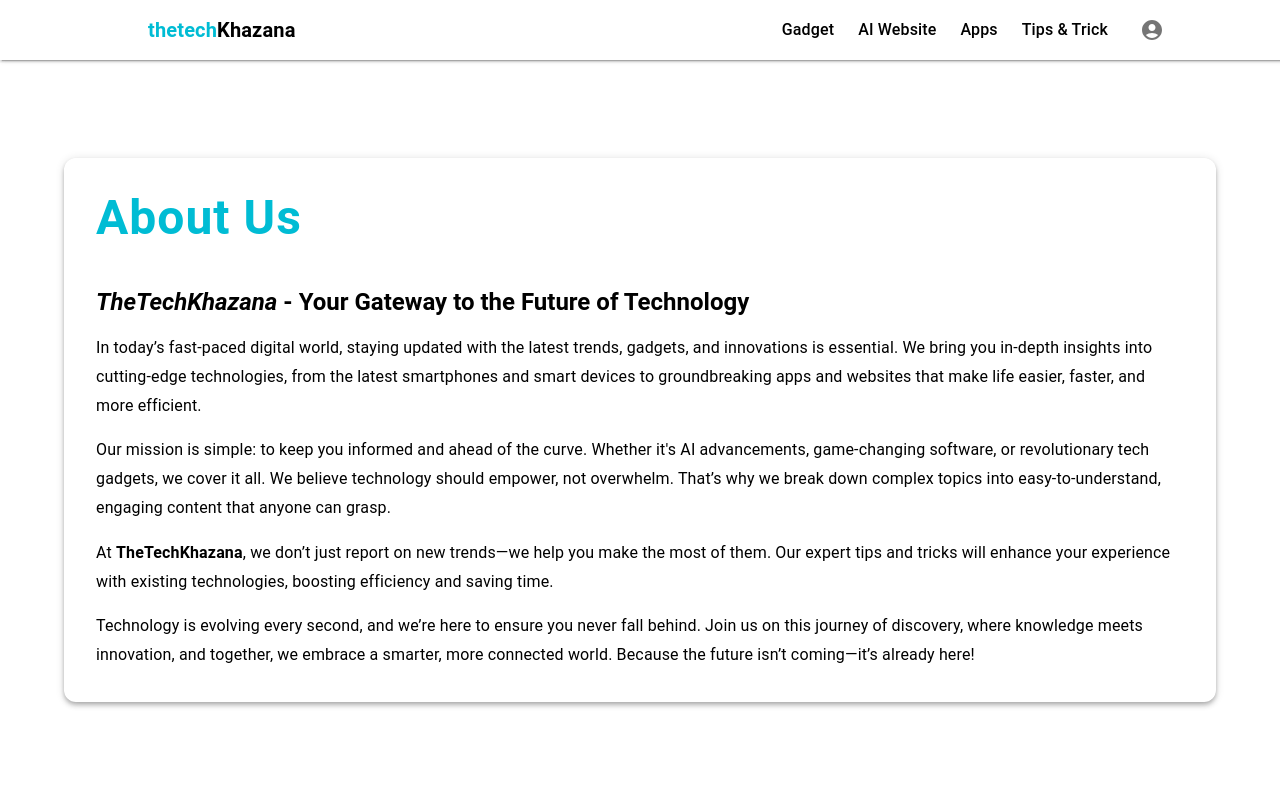
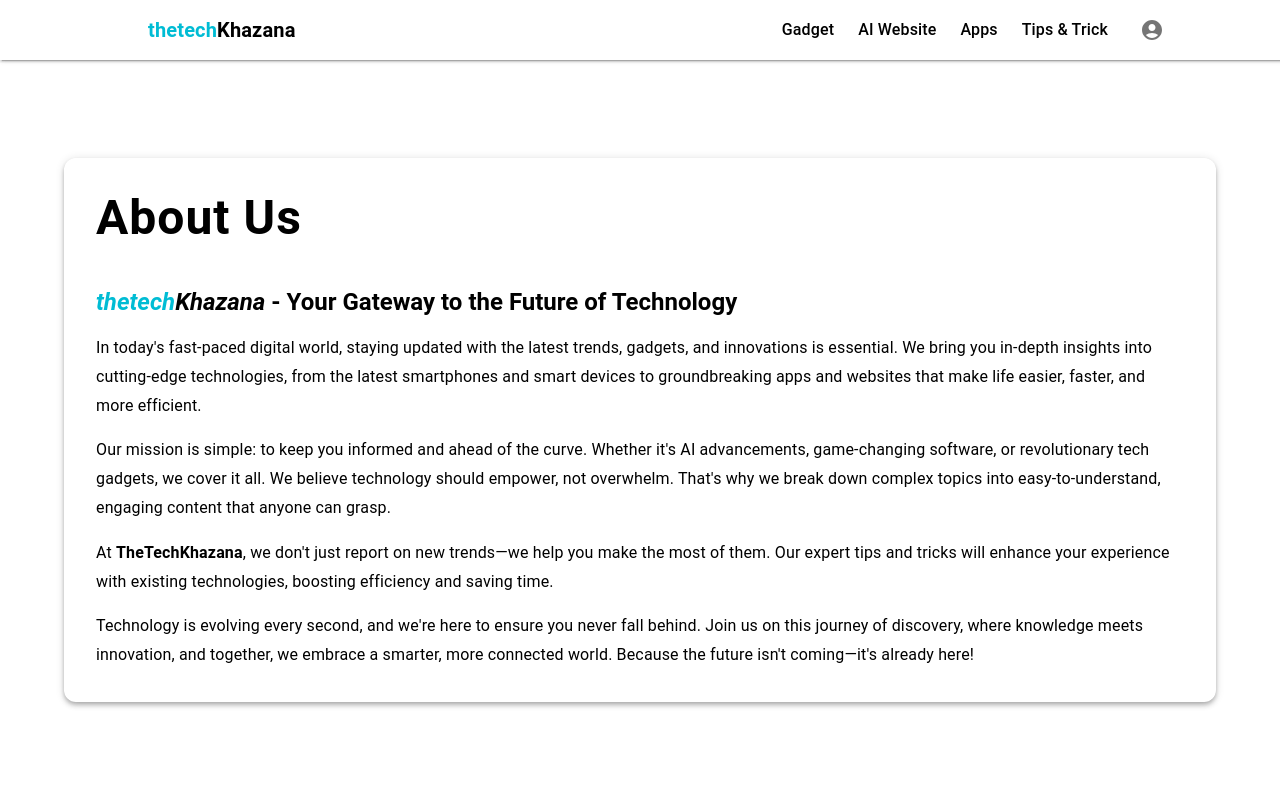
Before and after one commit to Yashaswi-Anand/Blog-project-frontend, a React (Create React App) app: page /about-us in a window 1280 px wide. Shown: the top 800 px of the page. Built offline with nearby package versions, Linux system fonts and the light colour scheme; the HTML template or start-up script is replaced by a standard one.

Commit message:
About us done

```diff
--- a/src/components/AboutUs.js
+++ b/src/components/AboutUs.js
@@ -6,33 +6,33 @@
     <Container maxWidth="lg" sx={{ display: 'flex', justifyContent: 'center', alignItems: 'center', minHeight: '90vh', marginTop: '70px', marginBottom: '20px' }}>
       <Box sx={{ width: '100%', p: 4, boxShadow: 4, borderRadius: 3, color: '#000' }}>
         <Box>
-          <Typography variant="h3" sx={{ fontWeight: 'bold', mb: 2, letterSpacing: 1, color:'rgb(0, 188, 212)' }}>About Us</Typography>
+          <Typography variant="h3" sx={{ fontWeight: 'bold', mb: 2, letterSpacing: 1, color: '#000' }}>About Us</Typography>
           <Box sx={{ width: "80%", height: "4px", background: "#fff", margin: "0 auto 20px", borderRadius: "2px" }} />
 
           <Typography variant="h5" sx={{ fontWeight: 'bold', mb: 2 }}>
-            <em>TheTechKhazana</em> - Your Gateway to the Future of Technology
+            <em><span style={{ color: '#00bcd4' }}>thetech</span>Khazana</em> - Your Gateway to the Future of Technology
           </Typography>
 
           <Typography variant="body1" sx={{ mb: 2, lineHeight: 1.8 }}>
-            In today’s fast-paced digital world, staying updated with the latest trends, gadgets, and innovations is essential.
+            In today's fast-paced digital world, staying updated with the latest trends, gadgets, and innovations is essential.
             We bring you in-depth insights into cutting-edge technologies, from the latest smartphones and smart devices to groundbreaking apps
             and websites that make life easier, faster, and more efficient.
           </Typography>
 
           <Typography variant="body1" sx={{ mb: 2, lineHeight: 1.8 }}>
             Our mission is simple: to keep you informed and ahead of the curve. Whether it's AI advancements, game-changing software,
-            or revolutionary tech gadgets, we cover it all. We believe technology should empower, not overwhelm. That’s why we break
+            or revolutionary tech gadgets, we cover it all. We believe technology should empower, not overwhelm. That's why we break
             down complex topics into easy-to-understand, engaging content that anyone can grasp.
           </Typography>
 
           <Typography variant="body1" sx={{ mb: 2, lineHeight: 1.8 }}>
-            At <b>TheTechKhazana</b>, we don’t just report on new trends—we help you make the most of them. Our expert tips and tricks
+            At <b>TheTechKhazana</b>, we don't just report on new trends—we help you make the most of them. Our expert tips and tricks
             will enhance your experience with existing technologies, boosting efficiency and saving time.
           </Typography>
 
           <Typography variant="body1" sx={{ lineHeight: 1.8 }}>
-            Technology is evolving every second, and we’re here to ensure you never fall behind. Join us on this journey of discovery,
-            where knowledge meets innovation, and together, we embrace a smarter, more connected world. Because the future isn’t coming—it’s already here!
+            Technology is evolving every second, and we're here to ensure you never fall behind. Join us on this journey of discovery,
+            where knowledge meets innovation, and together, we embrace a smarter, more connected world. Because the future isn't coming—it's already here!
           </Typography>
         </Box>
       </Box>
```
